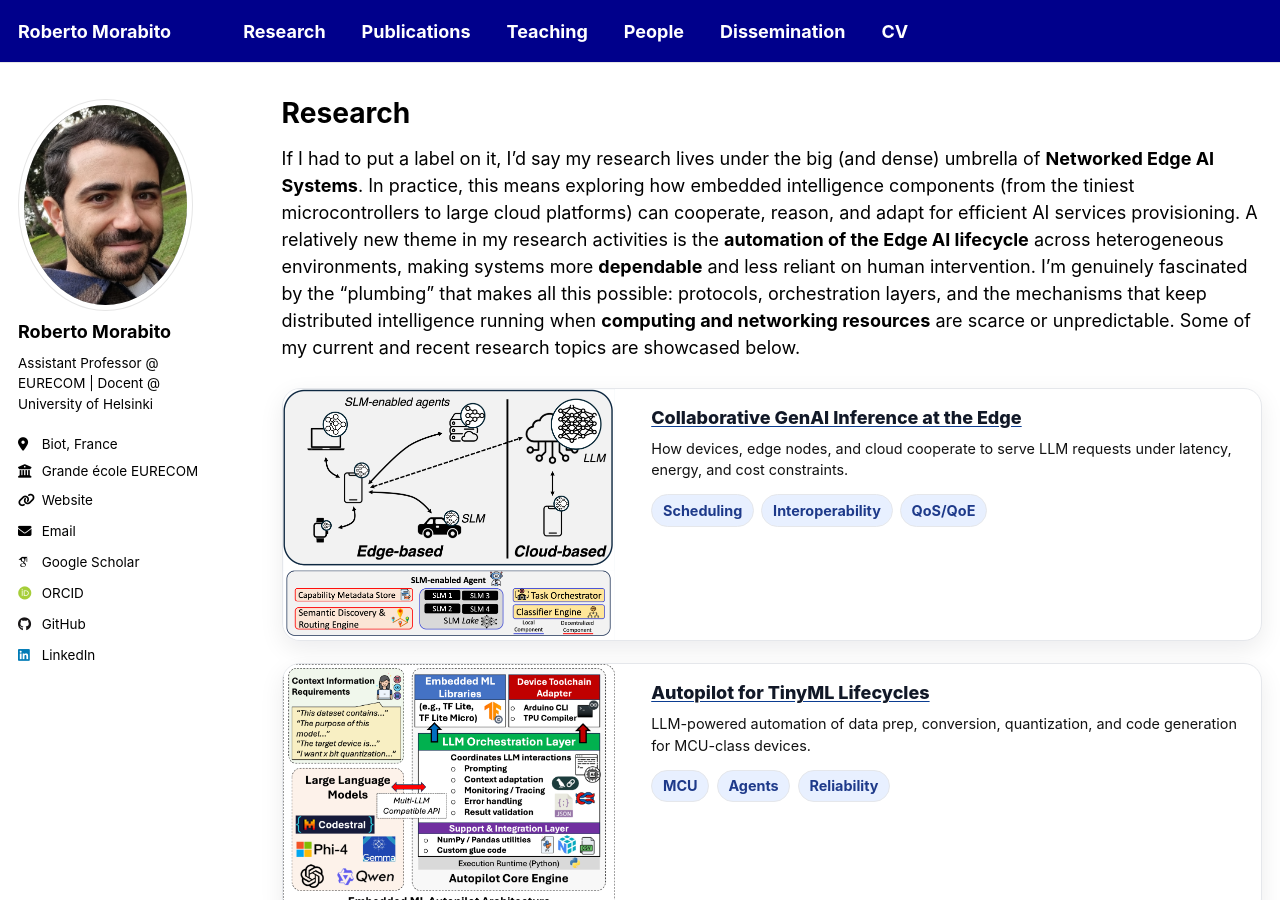
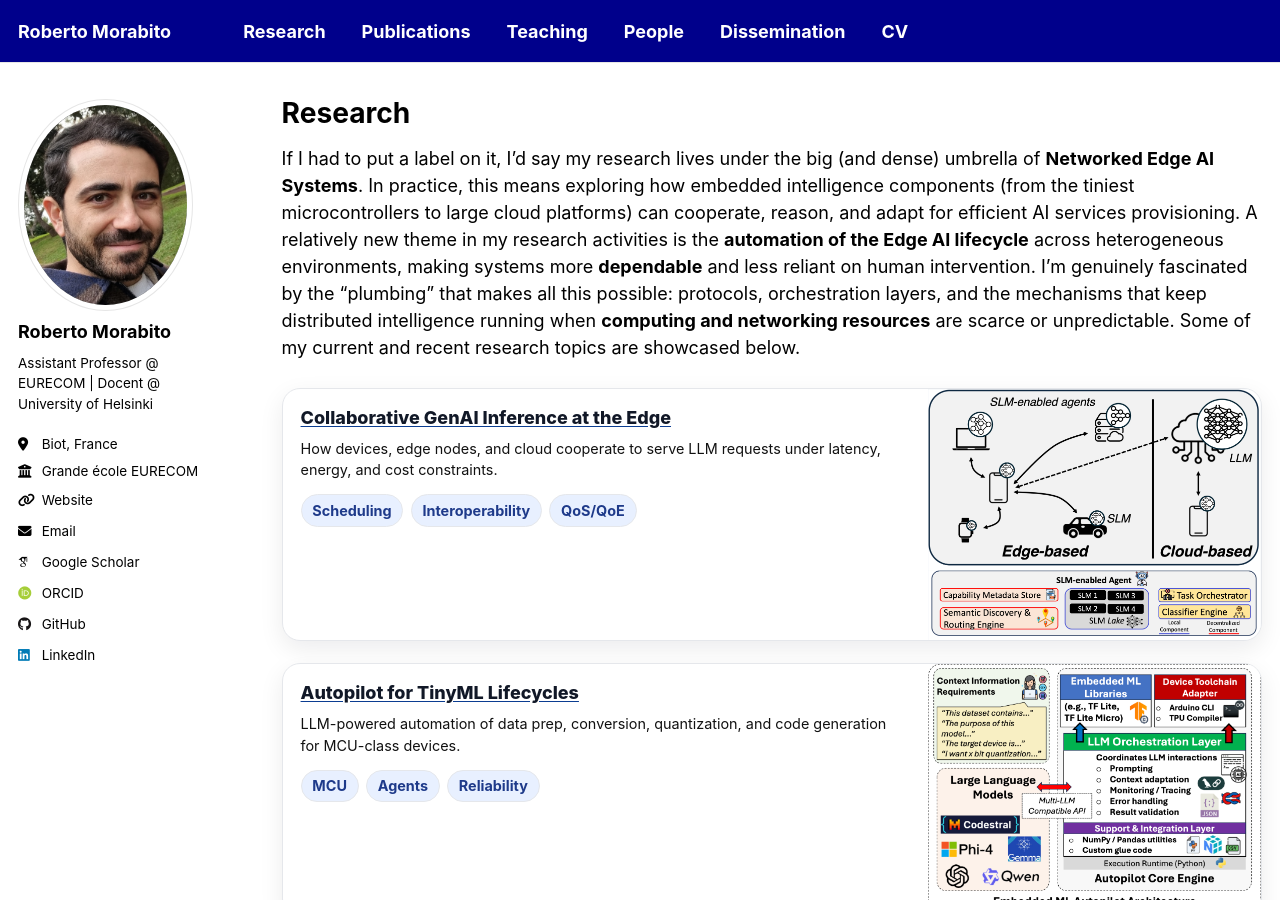
Before and after one commit to robertmora/robertmora.github.io, a Jekyll site: the page built from _pages/research.html, in a window 1280 px wide and 900 px high. Built offline with Jekyll 4.4.1, drawn with Linux system fonts in a browser that asks for light colours; some web fonts are replaced; a script that is not in the unit is left out.

Commit message:
Update research.html

```diff
--- a/_pages/research.html
+++ b/_pages/research.html
@@ -77,9 +77,6 @@ Some of my current and recent research topics are showcased below.
   <div class="r-list">
 
 <div class="r-card">
-  <div class="r-media">
-    <img src="/assets/research/Picture1.png" alt="Diagram of cooperative LLMs across edge and cloud">
-  </div>
   <div class="r-body">
     <h3 class="r-title">
       <a href="/research/collaborative-llms/">Collaborative GenAI Inference at the Edge</a>
@@ -93,16 +90,19 @@ Some of my current and recent research topics are showcased below.
       <span class="r-chip">QoS/QoE</span>
     </div>
   </div>
+  <div class="r-media">
+    <img src="/assets/research/Picture1.png" alt="Diagram of cooperative LLMs across edge and cloud">
+  </div>
 </div>
 
     <div class="r-card">
-      <div class="r-media">
-        <img src="/assets/research/autopilot.png" alt="Tiny microcontrollers running ML workloads">
-      </div>
       <div class="r-body">
         <h3 class="r-title"><a href="/research/collaborative-llms/">Autopilot for TinyML Lifecycles</a></h3>
         <p class="r-blurb">LLM-powered automation of data prep, conversion, quantization, and code generation for MCU-class devices.</p>
         <div class="r-chips"><span class="r-chip">MCU</span><span class="r-chip">Agents</span><span class="r-chip">Reliability</span></div>
+      </div>
+      <div class="r-media">
+        <img src="/assets/research/autopilot.png" alt="Tiny microcontrollers running ML workloads">
       </div>
     </div>
 
@@ -116,12 +116,12 @@ Some of my current and recent research topics are showcased below.
     </div>
 
     <div class="r-card">
-      <div class="r-media"><img src="/assets/research/Picture4.png" alt="Symbolic graphs and neural modules"></div>
       <div class="r-body">
         <h3 class="r-title">Neuro-Symbolic Reasoning for Edge AI</h3>
         <p class="r-blurb">Combining symbolic methods with LLMs to improve planning, verification, and on-device reliability.</p>
         <div class="r-chips"><span class="r-chip">Probabilistic Circuits</span><span class="r-chip">Verification</span><span class="r-chip">On-device</span></div>
       </div>
+      <div class="r-media"><img src="/assets/research/Picture4.png" alt="Symbolic graphs and neural modules"></div>
     </div>
 
   </div>
```
